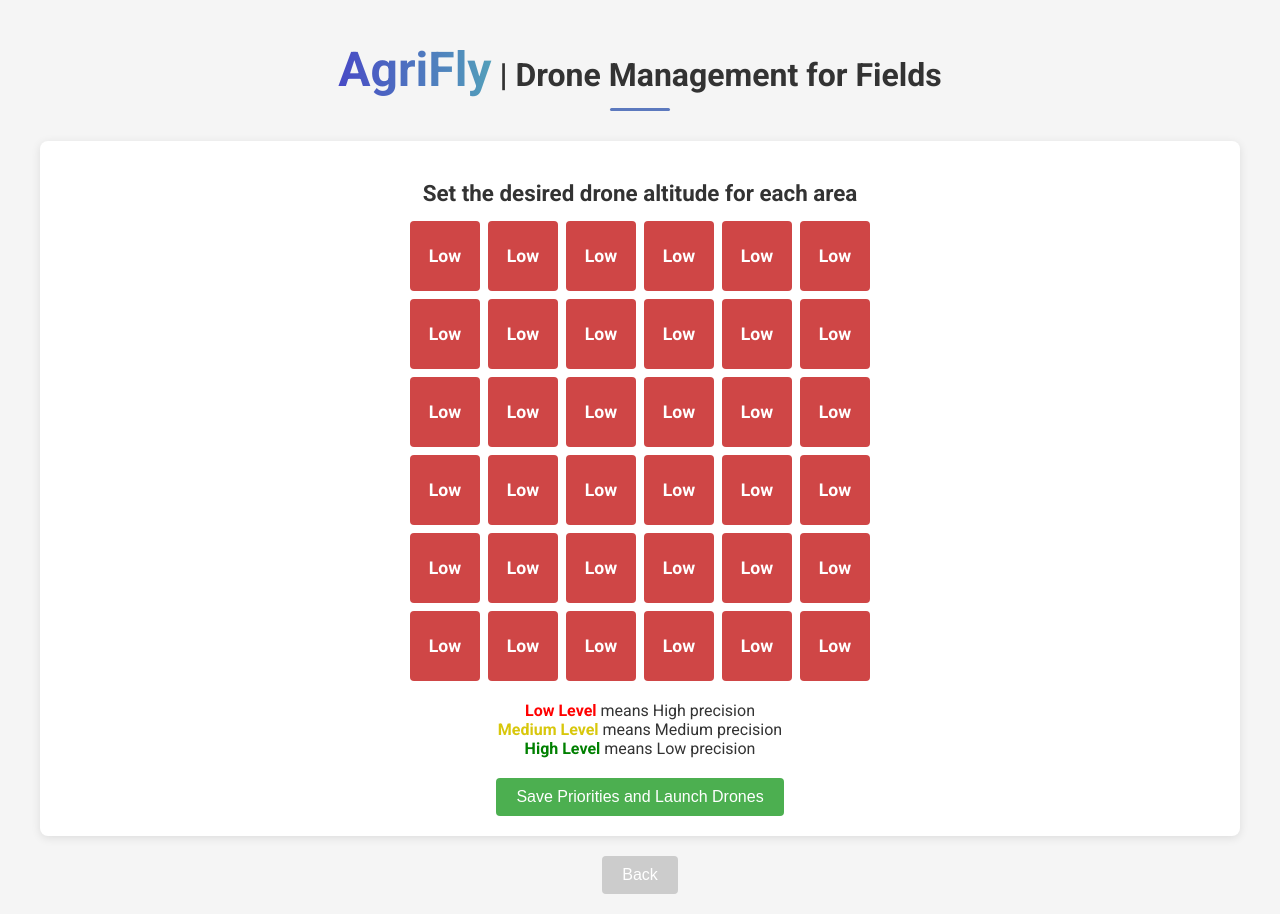
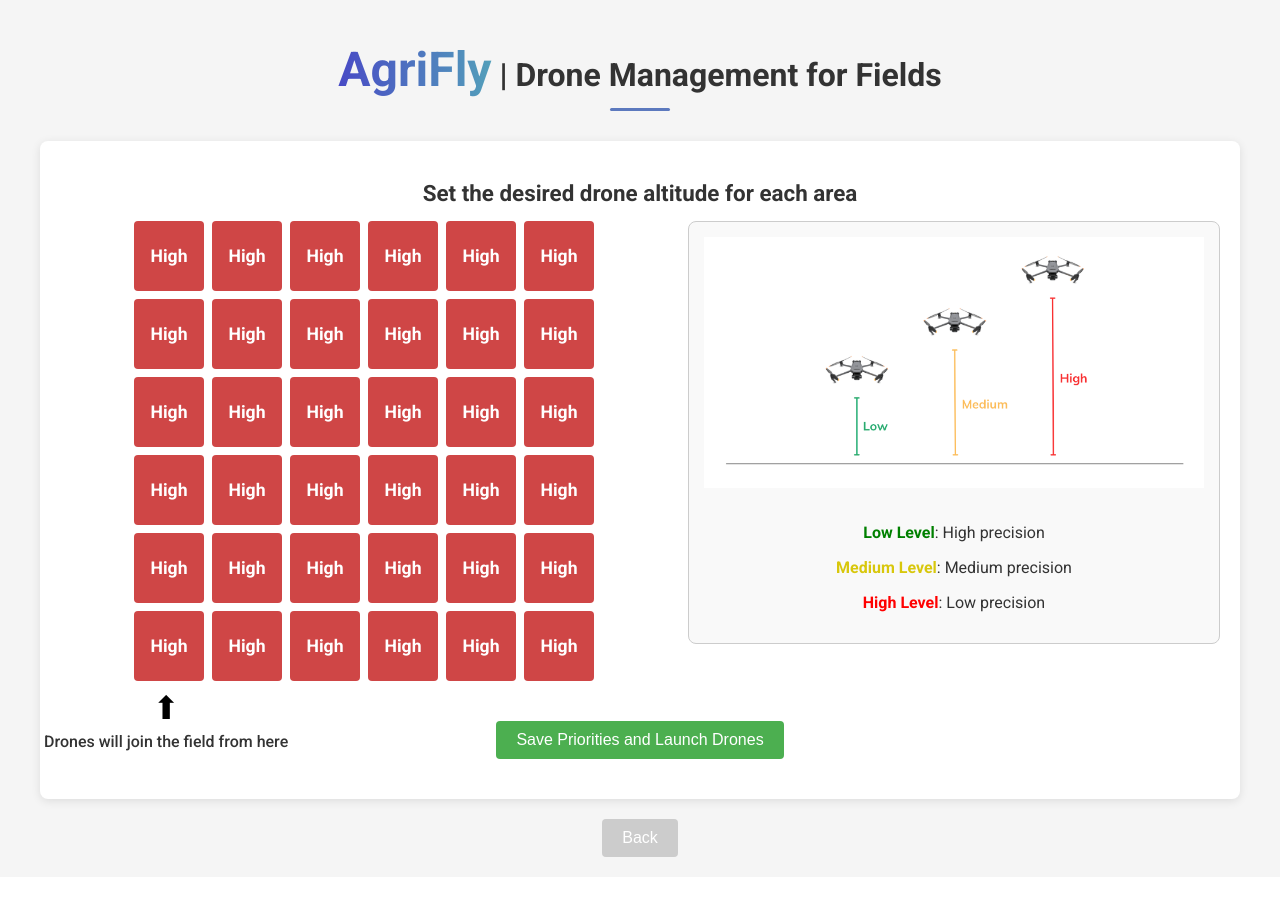
Before and after one commit to startupad/Distributedcontrolsystem, a Flask app: page / in a window 1280 px wide. After the commit the page ends 857 px from the top, so only its background shows below. Run offline with Flask 3, Linux system fonts and the light colour scheme; some libraries are stand-ins or nearby versions.

Commit message:
VERSIONE UFFICIALE GIOVEDI

```diff
--- a/CoppeliaSim_project/terrain.py
+++ b/CoppeliaSim_project/terrain.py
@@ -76,7 +76,7 @@ class Terrain:
         # Create a primitive texture shape (small plane)
         # Ensure absolute path
         path = os.path.abspath("texture.png")
-        print("Absolute path to texture:", path)
+        #print("Absolute path to texture:", path)
 
         shape, self.texture_id, res = self.sim.createTexture(path, 2, [1, 1], [2, 2], [0, 0, 0], 128, None)
 
--- a/web-app/app.py
+++ b/web-app/app.py
@@ -22,6 +22,9 @@ FILE_PATH = os.path.abspath(FILE_PATH)  # Assicurati che il percorso sia assolut
 
 FILE_PATH_PROCESSED = os.path.join(BASE_DIR, '..', 'data', 'processed_matrices.json')
 FILE_PATH_PROCESSED = os.path.abspath(FILE_PATH_PROCESSED)  # Assicurati che il percorso sia assoluto
+
+TEXTURE_PATH = os.path.join(BASE_DIR, 'web-app', 'texture.png')
+TEXTURE_PATH = os.path.abspath(TEXTURE_PATH)  # Assicurati che il percorso sia assoluto
 
 file_lock = threading.Lock()
 
@@ -128,6 +131,7 @@ def get_processed_matrix():
 def get_texture():
     """Endpoint per restituire l'immagine texture.png."""
     texture_path = os.path.join(BASE_DIR, 'texture.png')
+    print(texture_path)
 
     # Verifica che il file esista prima di tentare di inviarlo
     if os.path.exists(texture_path):
--- a/web-app/templates/index.html
+++ b/web-app/templates/index.html
@@ -291,20 +291,90 @@
       </h1>
 
       <!-- Step 1: Field Priority Configuration -->
+      <!-- Contenitore flessibile per griglia e legenda -->
       <div id="step-1" class="step active">
         <h2>Set the desired drone altitude for each area</h2>
-        <div id="grid" class="grid"></div>
+        <div
+          class="grid-legend-container"
+          style="
+            display: flex;
+            align-items: flex-start;
+            justify-content: center;
+            gap: 20px;
+            margin-bottom: 20px;
+            position: relative; /* Necessario per posizionare elementi assoluti */
+          "
+        >
+          <!-- Griglia -->
+          <div id="grid" class="grid" style="position: relative">
+            <!-- Freccia -->
+            <div
+              class="arrow"
+              style="
+                position: absolute;
+                left: -90px; /* Allineata rispetto alla griglia */
+                bottom: -70px; /* Posizionata sotto il primo blocco */
+                text-align: center; /* Centrare testo e freccia */
+                font-size: 1em; /* Dimensione del testo */
+                color: #333; /* Colore del testo e freccia */
+              "
+            >
+              <span style="font-size: 2em; display: block; color: #000000"
+                >⬆</span
+              >
+              <span
+                style="
+                  font-size: 1em;
+                  color: #333;
+                  font-weight: 500;
+                  margin-top: 5px;
+                  display: block;
+                "
+              >
+                Drones will join the field from here
+              </span>
+            </div>
+          </div>
 
-        <div style="text-align: center; margin-bottom: 20px">
-          <span style="color: red; font-weight: 700">Low Level </span>means High
-          precision<br />
-          <span style="color: #d8c70c; font-weight: 700">Medium Level </span
-          >means Medium precision<br />
-          <span style="color: green; font-weight: 700">High Level </span>means
-          Low precision <br />
+          <!-- Legenda -->
+          <div
+            class="legend-container"
+            style="
+              text-align: center;
+              padding: 15px;
+              border: 1px solid #ccc;
+              border-radius: 8px;
+              background-color: #f9f9f9;
+              max-width: 500px;
+            "
+          >
+            <img
+              src="static/altitude_drones.png"
+              alt="Drone altitudes legend"
+              style="max-width: 100%; margin-bottom: 15px"
+            />
+            <div class="legend-text">
+              <p>
+                <span style="color: green; font-weight: 700">Low Level</span>:
+                High precision
+              </p>
+              <p>
+                <span style="color: #d8c70c; font-weight: 700"
+                  >Medium Level</span
+                >: Medium precision
+              </p>
+              <p>
+                <span style="color: red; font-weight: 700">High Level</span>:
+                Low precision
+              </p>
+            </div>
+          </div>
         </div>
-
-        <button class="btn-save" onclick="savePriorities()">
+        <button
+          class="btn-save"
+          onclick="savePriorities()"
+          style="display: block; margin: 20px auto"
+        >
           Save Priorities and Launch Drones
         </button>
       </div>
@@ -382,9 +452,9 @@
           </div>
         </div>
 
-        <button class="btn-next" onclick="nextStep()">
+        <!-- <button class="btn-next" onclick="nextStep()">
           Deploy Tractors and Plan Treatment
-        </button>
+        </button> -->
       </div>
 
       <!-- Step 3: Confirmation and Validation -->
@@ -422,7 +492,7 @@
 
       // Generate the initial priority grid
       // Mappa valori numerici a testi e colori
-      const priorityText = { 1: "Low", 2: "Medium", 3: "High" }; // Aggiornati i testi
+      const priorityText = { 1: "High", 2: "Medium", 3: "Low" }; // Aggiornati i testi
       const priorityColors = { 1: "#cf4646", 2: "#FFC107", 3: "green" };
 
       // Generazione della griglia
@@ -615,7 +685,11 @@
 
                       // Determina il colore e il bordo in base alla priorità
                       const priority = matrix[rowIndex][colIndex]; // Ottieni il valore della priorità dalla griglia iniziale
-                      const priorityText = { 1: "Low", 2: "Medium", 3: "High" };
+                      const priorityText = {
+                        1: "Critical",
+                        2: "Moderate",
+                        3: "Good",
+                      };
                       const priorityColors = {
                         1: "#cf4646",
                         2: "#FFC107",
@@ -630,7 +704,7 @@
                       // Imposta il colore di sfondo e il bordo in base alla priorità
                       block.style.backgroundColor = priorityColors[priority];
                       block.style.border = `3px solid ${priorityBorders[priority]}`;
-                      block.textContent = priorityText[priority];
+                      // block.textContent = priorityText[priority];
 
                       matrixContainer.appendChild(block);
                     });
```
Also changed, not shown: CoppeliaSim_project/main.py (+4 -7 lines), web-app/static/altitude_drones.png (added), 1 other file.
